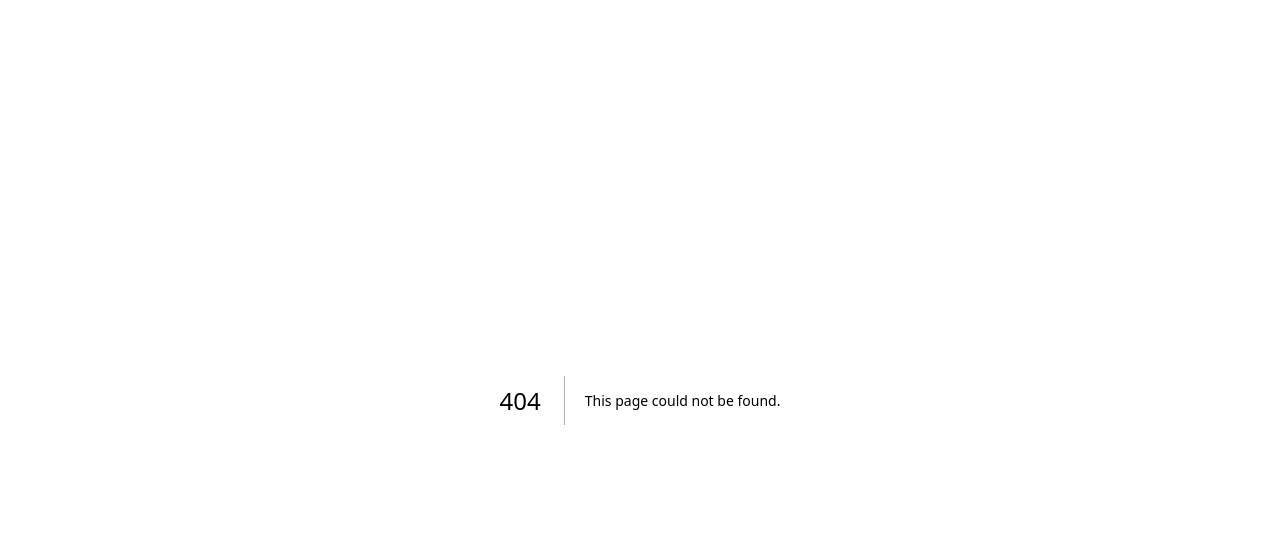
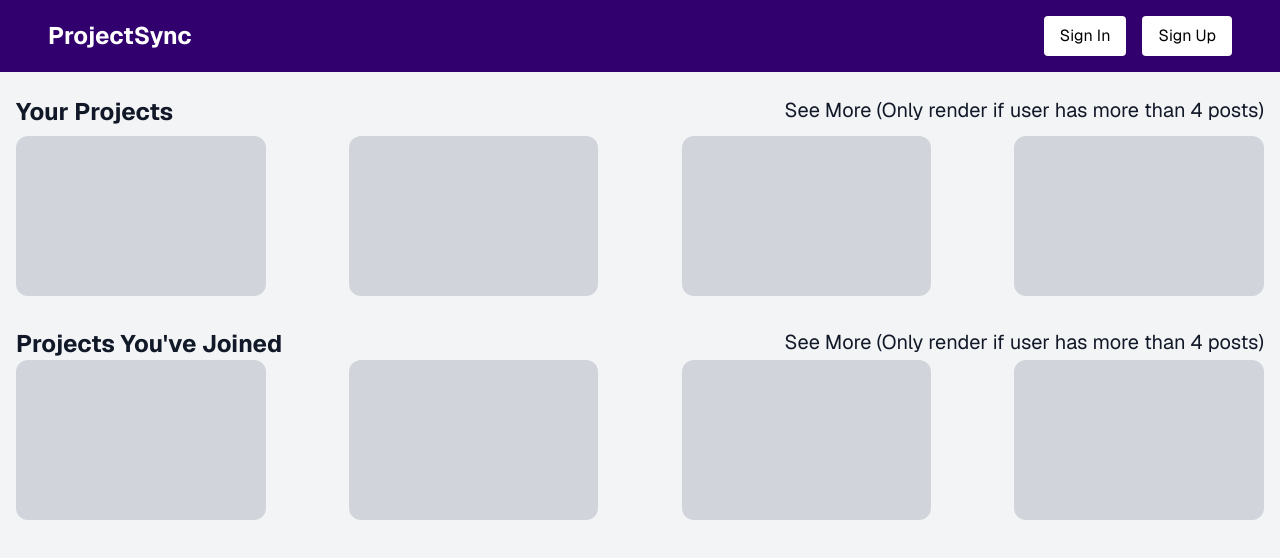
Before and after one commit to ikap22/dubhacks-project, a Next.js app: page /dashboard in a window 1280 px wide. Before the commit this address had no page. Shown: the top 558 px of the page. Built offline with nearby package versions, Linux system fonts and the light colour scheme.

Commit message:
Co-authored-by: Khushpreet Gobindpuri <iteerP@users.noreply.github.com>

```diff
--- /dev/null
+++ b/app/catalog/page.tsx
@@ -0,0 +1,35 @@
+import React from 'react'
+
+export default function page() {
+  return (
+    <div className='h-full w-full'>
+      <section className='pt-2 pb-8'>
+        <div className='flex justify-between pb-2'>
+          <p className='text-2xl font-bold'>Catalog</p>
+          <p className='text-xl'>Post a project</p>
+        </div>
+
+        <div className='flex justify-between'>
+          <div className='h-[20vh] w-1/5 bg-gray-300 rounded-xl' />
+          <div className='h-[20vh] w-1/5 bg-gray-300 rounded-xl' />
+          <div className='h-[20vh] w-1/5 bg-gray-300 rounded-xl' />
+          <div className='h-[20vh] w-1/5 bg-gray-300 rounded-xl' />
+        </div>
+      </section>
+
+      <section>
+        <div className='flex justify-between'>
+          <p className='text-2xl font-bold'>Join a project</p>
+          <p className='text-xl'>Request to join</p>
+        </div>
+
+        <div className='flex justify-between'>
+          <div className='h-[20vh] w-1/5 bg-gray-300 rounded-xl' />
+          <div className='h-[20vh] w-1/5 bg-gray-300 rounded-xl' />
+          <div className='h-[20vh] w-1/5 bg-gray-300 rounded-xl' />
+          <div className='h-[20vh] w-1/5 bg-gray-300 rounded-xl' />
+        </div>
+      </section>
+    </div>
+  )
+}
--- /dev/null
+++ b/app/dashboard/page.tsx
@@ -0,0 +1,35 @@
+import React from 'react'
+
+export default function page() {
+  return (
+    <div className='h-full w-full'>
+      <section className='pt-2 pb-8'>
+        <div className='flex justify-between pb-2'>
+          <p className='text-2xl font-bold'>Your Projects</p>
+          <p className='text-xl'>See More (Only render if user has more than 4 posts)</p>
+        </div>
+
+        <div className='flex justify-between'>
+          <div className='h-[20vh] w-1/5 bg-gray-300 rounded-xl' />
+          <div className='h-[20vh] w-1/5 bg-gray-300 rounded-xl' />
+          <div className='h-[20vh] w-1/5 bg-gray-300 rounded-xl' />
+          <div className='h-[20vh] w-1/5 bg-gray-300 rounded-xl' />
+        </div>
+      </section>
+
+      <section>
+        <div className='flex justify-between'>
+          <p className='text-2xl font-bold'>Projects You've Joined</p>
+          <p className='text-xl'>See More (Only render if user has more than 4 posts)</p>
+        </div>
+
+        <div className='flex justify-between'>
+          <div className='h-[20vh] w-1/5 bg-gray-300 rounded-xl' />
+          <div className='h-[20vh] w-1/5 bg-gray-300 rounded-xl' />
+          <div className='h-[20vh] w-1/5 bg-gray-300 rounded-xl' />
+          <div className='h-[20vh] w-1/5 bg-gray-300 rounded-xl' />
+        </div>
+      </section>
+    </div>
+  )
+}
--- a/app/layout.tsx
+++ b/app/layout.tsx
@@ -20,8 +20,29 @@ export default function RootLayout({
 }) {
   return (
     <html lang="en" className={GeistSans.className} suppressHydrationWarning>
-      <body>
-        <div>{children}</div>
+      <body className="bg-gray-100 text-gray-900">
+        <nav className="bg-[#32006e] p-4">
+          <div className="container mx-auto flex justify-between items-center">
+            <Link href="/" className="text-white text-2xl font-bold">
+              ProjectSync
+            </Link>
+            <div className="flex space-x-4">
+              <Link
+                href="/signin"
+                className="bg-white text-black py-2 px-4 rounded hover:bg-gray-200 transition"
+              >
+                Sign In
+              </Link>
+              <Link
+                href="/signup"
+                className="bg-white text-black py-2 px-4 rounded hover:bg-gray-200 transition"
+              >
+                Sign Up
+              </Link>
+            </div>
+          </div>
+        </nav>
+        <div className="container mx-auto p-4">{children}</div>
       </body>
     </html>
   );
--- a/app/page.tsx
+++ b/app/page.tsx
@@ -1,3 +1,10 @@
 export default async function Index() {
-  return <main>Hello</main>;
+  return (
+    <main className="flex flex-col items-center justify-center h-screen text-[#4b2e83] text-4xl font-bold -mt-16 space-y-4">
+      <div>Welcome to ProjectSync!</div>
+      <div className="text-2xl font-normal text-[#4b2e83]">
+        Sign in to post or join active project
+      </div>
+    </main>
+  );
 }
```
